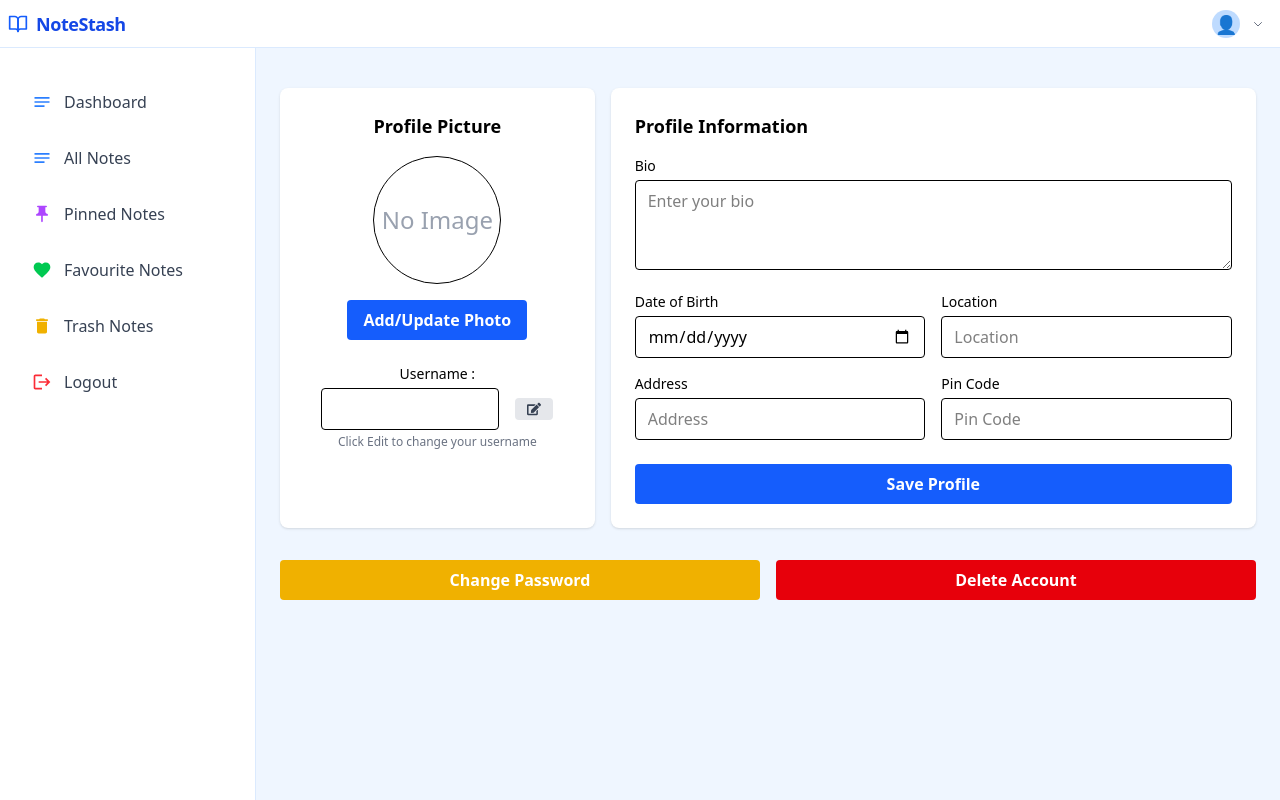
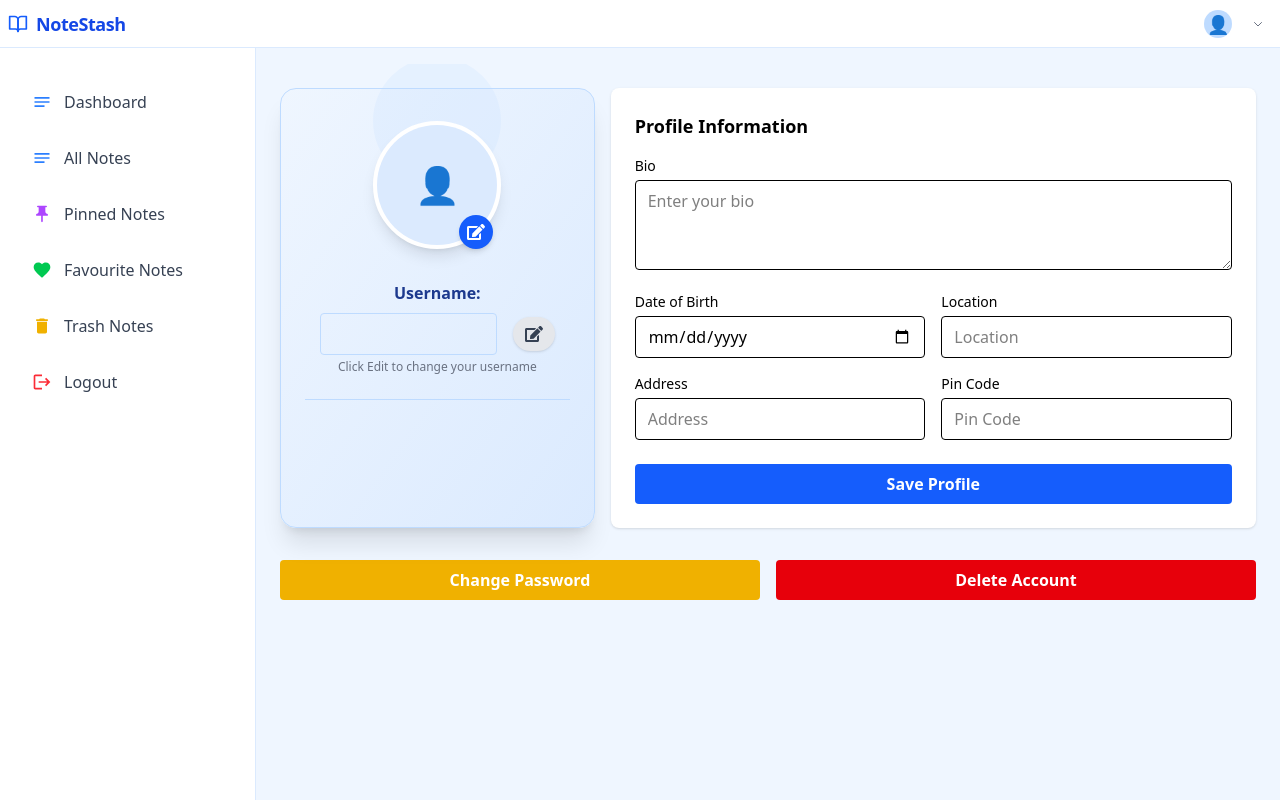
Before and after one commit to Ashukr321/NoteStash, a Next.js app in the folder frontend/: page /dashboard/setting in a window 1280 px wide. Built offline with nearby package versions, Linux system fonts and the light colour scheme; no server answers.

Commit message:
update username

```diff
--- a/frontend/src/app/dashboard/setting/page.tsx
+++ b/frontend/src/app/dashboard/setting/page.tsx
@@ -1,5 +1,5 @@
 "use client";
-import React, { useState, ChangeEvent, FormEvent } from "react";
+import React, { useState, ChangeEvent, FormEvent ,useEffect} from "react";
 import userServices from "@/services/users/users.services.js";
 import Image from "next/image";
 import { useRouter } from "next/navigation";
@@ -9,6 +9,21 @@ import { FaEye, FaEyeSlash, FaEdit, FaSave } from "react-icons/fa";
 const baseUrl = process.env.NEXT_PUBLIC_PUBLIC_API;
 
 const ProfilePage = () => {
+
+
+  type UserType = { user?: { UserName?: string; email?: string } };
+
+  const [userInfo, setUser] = useState<UserType>({});
+
+  useEffect(() => {
+    const fetchUserInfo = async () => {
+      const userInfo = await userServices.getUserInfo();
+      setUser(userInfo);
+    };
+    fetchUserInfo();
+  }, []);
+
+
   const [profile, setProfile] = useState({
     bio: "",
     dob: "",
@@ -21,9 +36,8 @@ const ProfilePage = () => {
   const [loading, setLoading] = useState(false);
   const router = useRouter();
 
-  const userInfo = Cookies.get("userInfo");
-  const user = JSON.parse(userInfo || "{}");
-  const [userNameInput, setUserNameInput] = useState(user.userName || "");
+
+  const [userNameInput, setUserNameInput] = useState(userInfo?.user?.UserName || "");
   const [isEditingUserName, setIsEditingUserName] = useState(false);
   // Modals
   const [showPasswordModal, setShowPasswordModal] = useState(false);
@@ -132,6 +146,9 @@ const ProfilePage = () => {
       if (resData.success) {
         setLoading(false);
         toast.success(resData.message);
+        // Fetch updated user info after successful name change
+        const updatedUserInfo = await userServices.getUserInfo();
+        setUser(updatedUserInfo);
       }
     } catch (error) {
       if (error instanceof Error) {
@@ -183,14 +200,16 @@ const ProfilePage = () => {
     setShowDeleteModal(false);
   };
 
+
   return (
     <div className="w-full mx-auto p-4 sm:p-6 grid grid-cols-1 md:grid-cols-3 gap-4">
       {/* Profile Picture & Username Card */}
-      <div className="w-full bg-white rounded-lg shadow p-4 sm:p-6 flex flex-col items-center sm:w-full sm:col-span-1 md:col-span-1 md:w-full">
-        <h2 className="text-lg font-semibold mb-4 w-full text-center">
-          Profile Picture
-        </h2>
-        <div className="w-24 h-24 sm:w-32 sm:h-32 rounded-full overflow-hidden border mb-2 max-w-[128px] mx-auto flex items-center justify-center">
+      <div className="w-full bg-gradient-to-br from-blue-50 to-blue-100 rounded-2xl shadow-xl p-6 flex flex-col items-center sm:col-span-1 md:col-span-1 md:w-full border border-blue-200 relative">
+        {/* Decorative background circle */}
+        <div className="absolute -top-8 left-1/2 -translate-x-1/2 w-32 h-32 bg-blue-200 opacity-20 rounded-full z-0"></div>
+        {/* Profile Picture */}
+        <div className="relative z-10 mt-2">
+          <div className="w-28 h-28 sm:w-32 sm:h-32 rounded-full overflow-hidden border-4 border-white shadow-lg mb-2 mx-auto flex items-center justify-center bg-white">
             {profilePicFile ? (
               <Image
                 src={URL.createObjectURL(profilePicFile)}
@@ -210,8 +229,8 @@ const ProfilePage = () => {
                 unoptimized
               />
             ) : (
-            <span className="w-full h-full flex items-center justify-center text-gray-400 text-base sm:text-2xl">
-              No Image
+              <span className="w-full h-full flex items-center justify-center text-gray-400 text-4xl bg-blue-100">
+                👤
               </span>
             )}
           </div>
@@ -225,32 +244,33 @@ const ProfilePage = () => {
           />
           <button
             type="button"
-          className="mt-2 bg-blue-600 hover:bg-blue-700 text-white font-semibold py-2 px-4 rounded w-full sm:w-auto text-sm sm:text-base"
+            className="absolute bottom-2 right-2 bg-blue-600 hover:bg-blue-700 text-white p-2 rounded-full shadow-md transition-colors duration-200 text-lg"
             disabled={loading}
             onClick={() => fileInputRef.current && fileInputRef.current.click()}
+            aria-label="Add or update profile photo"
           >
-          {loading ? "Uploading..." : "Add/Update Photo"}
+            <FaEdit />
           </button>
-
+        </div>
         {/* Username Section */}
-        <div className="w-full mt-6 flex flex-col items-center">
-          <label className="block text-sm font-medium mb-1 text-center w-full">
-            Username : {user.UserName}
+        <div className="w-full mt-6 flex flex-col items-center z-10">
+          <label className="block text-base font-semibold mb-1 text-center w-full text-blue-900">
+            {isEditingUserName ? "Edit Username:" : "Username:"} <span className="font-bold text-blue-700">{userInfo?.user?.UserName}</span>
           </label>
-          <div className="flex items-center w-full justify-center gap-2">
+          <div className="flex items-center w-full justify-center gap-2 mt-1">
             <input
               type="text"
-              className="border rounded px-3 py-2 text-sm sm:text-base w-2/3 text-center"
+              className="border border-blue-200 rounded px-3 py-2 text-sm sm:text-base w-2/3 text-center focus:outline-none focus:ring-2 focus:ring-blue-400 transition-all"
               value={userNameInput}
               onChange={e => setUserNameInput(e.target.value)}
               disabled={!isEditingUserName}
             />
             <button
               type="button"
-              className={`ml-2 px-3 py-1 rounded text-sm font-semibold flex items-center justify-center ${
+              className={`ml-2 px-3 py-2 rounded-full text-lg font-semibold flex items-center justify-center shadow transition-colors duration-200 ${
                 isEditingUserName
                   ? "bg-green-600 hover:bg-green-700 text-white"
-                  : "bg-gray-200 text-gray-700"
+                  : "bg-gray-200 hover:bg-gray-300 text-gray-700"
               }`}
               onClick={() => {
                 if (isEditingUserName) {
@@ -261,7 +281,7 @@ const ProfilePage = () => {
               disabled={loading}
               aria-label={isEditingUserName ? "Save username" : "Edit username"}
             >
-              {isEditingUserName ? <FaSave /> : <FaEdit />}
+              {isEditingUserName ? <><FaSave className="mr-1" />Save</> : <FaEdit />}
             </button>
           </div>
           <p className="text-xs text-gray-500 mt-1 text-center">
@@ -269,7 +289,16 @@ const ProfilePage = () => {
               ? "Enter new username and click Save"
               : "Click Edit to change your username"}
           </p>
+          {/* Email display if available */}
+          {userInfo?.user?.email && (
+            <div className="mt-2 text-sm text-blue-800 bg-blue-50 rounded px-2 py-1 w-fit mx-auto shadow-sm">
+              <span className="font-medium">Email:</span> {userInfo.user.email}
             </div>
+          )}
+        </div>
+        {/* Divider */}
+        <div className="w-full border-t border-blue-200 my-6"></div>
+        {/* Add more profile actions/info here if needed */}
       </div>
       {/* Profile Info Card */}
       <div className="col-span-1 md:col-span-2 bg-white rounded-lg shadow p-4 sm:p-6 mt-4 md:mt-0">
--- a/frontend/src/components/dashboard/Header.tsx
+++ b/frontend/src/components/dashboard/Header.tsx
@@ -5,26 +5,21 @@ import { FiSettings, FiLogOut } from "react-icons/fi";
 import { FiBookOpen } from "react-icons/fi";
 import Cookies from "js-cookie";
 import { useRouter } from "next/navigation";
-import profileServices from "@/services/profiles/profiles.services";
 
+import { useUser } from "@/context/UserContext";
 interface HeaderProps {
   onMenuClick?: () => void;
 }
+
 
 const Header: React.FC<HeaderProps> = ({ onMenuClick }) => {
   const [dropdownOpen, setDropdownOpen] = useState(false);
   const dropdownRef = useRef<HTMLDivElement>(null);
   const router = useRouter();
-  const [user, setUser] = useState({});
+  const { userInfo } = useUser();
 
-  useEffect(() => {
-    const fetchUserInfo = async () => {
-      const userInfo = await profileServices.getProfileDetails();
-      setUser(userInfo);
-    };
-    fetchUserInfo();
-  }, []);
-  console.log(user);
+
+
   // Close dropdown on outside click
   useEffect(() => {
     if (!dropdownOpen) return;
@@ -83,6 +78,7 @@ const Header: React.FC<HeaderProps> = ({ onMenuClick }) => {
           <span className="w-7 h-7 rounded-full bg-blue-200 flex items-center justify-center text-lg select-none">
             👤
           </span>
+          <span>{userInfo?.user?.UserName}</span>
           <svg
             className="w-3 h-3 ml-1 text-gray-500"
             fill="none"
@@ -97,6 +93,7 @@ const Header: React.FC<HeaderProps> = ({ onMenuClick }) => {
             />
           </svg>
         </button>
+
         {dropdownOpen && (
           <div className="absolute right-0 mt-2 w-36 bg-white shadow-lg z-10 rounded-md py-1 animate-fade-in text-sm">
             <Link
--- /dev/null
+++ b/frontend/src/context/UserContext.tsx
@@ -0,0 +1,40 @@
+import React, { createContext, useContext, useState, useEffect } from "react";
+import userServices from "@/services/users/users.services";
+
+// Define the user type based on your API response
+type UserType = { user?: { UserName?: string; email?: string } };
+
+type UserContextType = {
+  userInfo: UserType;
+  setUserInfo: React.Dispatch<React.SetStateAction<UserType>>;
+  refreshUserInfo: () => Promise<void>;
+};
+
+const UserContext = createContext<UserContextType | undefined>(undefined);
+
+export const UserProvider: React.FC<{ children: React.ReactNode }> = ({
+  children,
+}) => {
+  const [userInfo, setUserInfo] = useState<UserType>({});
+
+  const refreshUserInfo = async () => {
+    const data = await userServices.getUserInfo();
+    setUserInfo(data);
+  };
+
+  useEffect(() => {
+    refreshUserInfo();
+  }, []);
+
+  return (
+    <UserContext.Provider value={{ userInfo, setUserInfo, refreshUserInfo }}>
+      {children}
+    </UserContext.Provider>
+  );
+};
+
+export const useUser = () => {
+  const ctx = useContext(UserContext);
+  if (!ctx) throw new Error("useUser must be used within a UserProvider");
+  return ctx;
+};
--- a/frontend/src/services/users/users.services.js
+++ b/frontend/src/services/users/users.services.js
@@ -42,7 +42,7 @@ const userServices = {
 
 
   // 3. change-username
-  async changeUserName( UserName ) {
+  async changeUserName(UserName) {
     try {
       const token = Cookies.get("token");
       const response = await fetch(`${baseUrl}/api/users/change-username`, {
@@ -51,7 +51,7 @@ const userServices = {
           "Content-Type": "application/json",
           Authorization: `Bearer ${token}`
         },
-        body: JSON.stringify({UserName})
+        body: JSON.stringify({ UserName })
       })
       const resData = await response.json();
       return resData;
@@ -86,6 +86,7 @@ const userServices = {
   },
 
 
+
   // 5. delete Account
   async deleteAccount() {
     const token = Cookies.get('token');
@@ -102,7 +103,27 @@ const userServices = {
     } catch (error) {
       return { success: false, message: error.message }
     }
+  },
+
+  // 6. getUserInfo
+  async getUserInfo() {
+    try {
+      const token = Cookies.get('token');
+
+      const response = await fetch(`${baseUrl}/api/users/getuserinfo`, {
+        method: "GET",
+        headers: {
+          "Content-Type": "application/json",
+          Authorization: `Bearer ${token}`
+        }
+      })
+      const resData = await response.json();
+      return resData;
+    } catch (error) {
+      return { success: false, message: error.message }
+    }
   }
+
 }
 
 export default userServices;
```
Also changed, not shown: frontend/src/app/layout.tsx (+10 -7 lines). Lines whose indentation alone changed are shown as unchanged.
